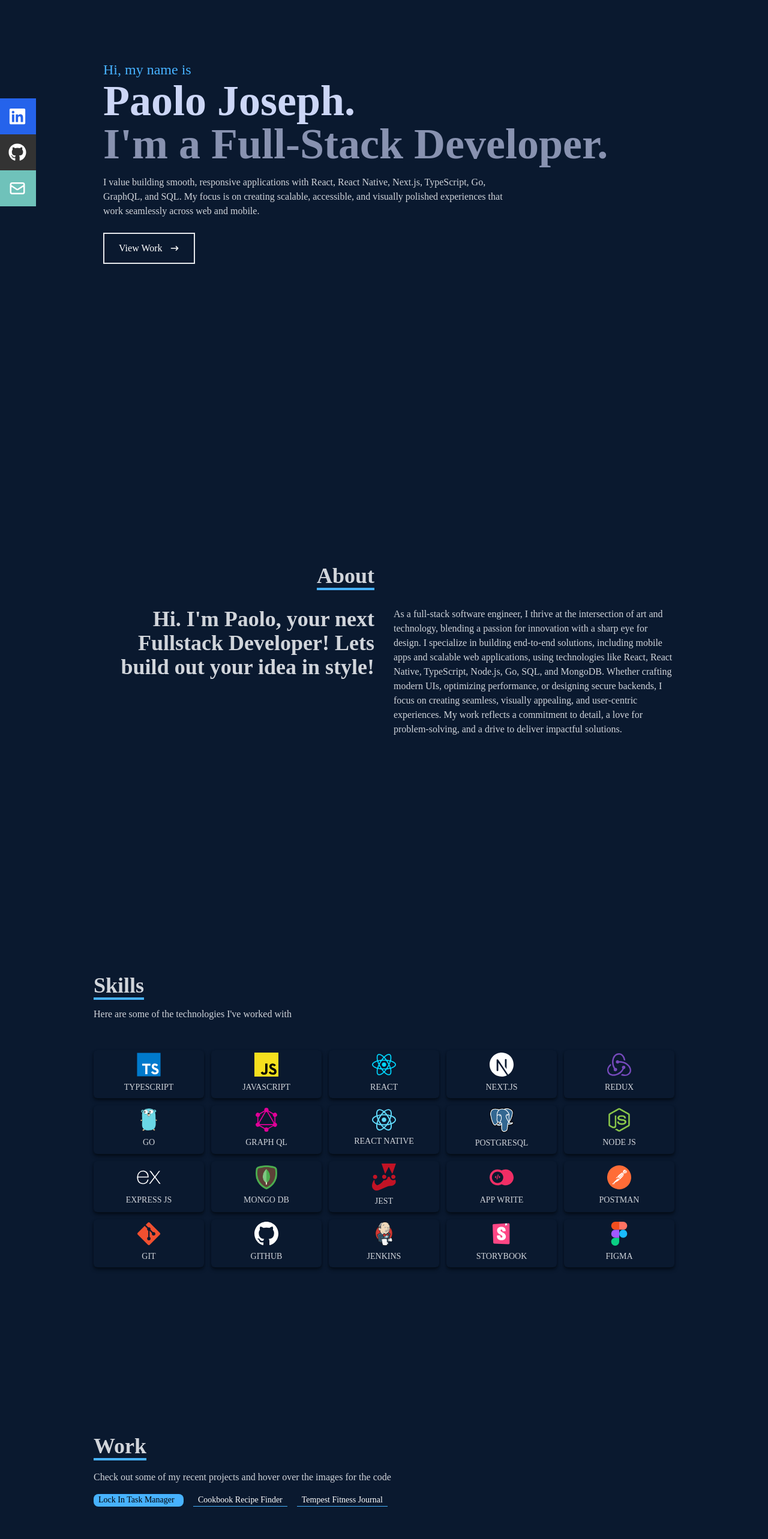
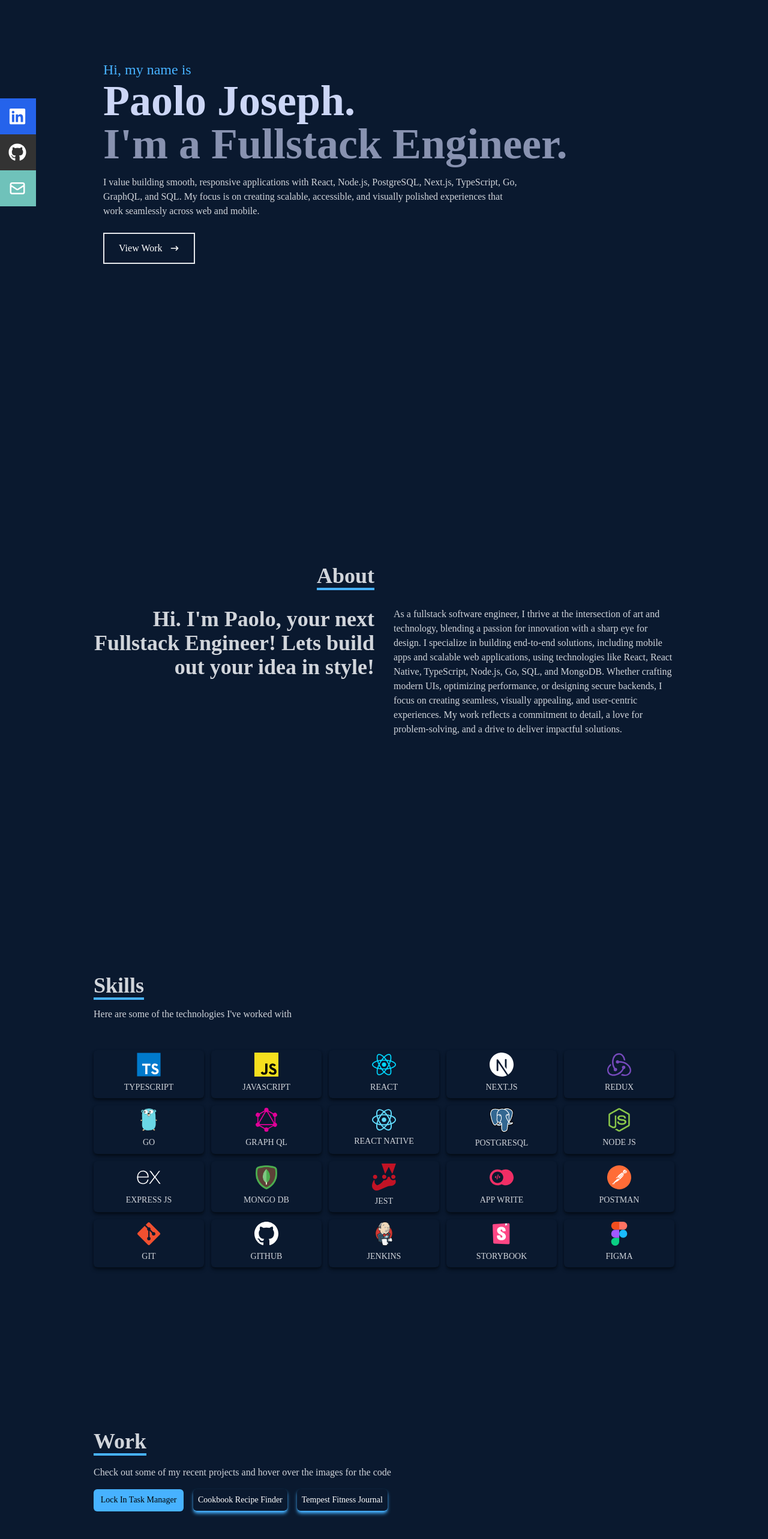
Before and after one commit to artslimedev/devportfolio-react-2022, a React (Create React App) app: page / in a window 1280 px wide. Shown: the part 116-2682 px from the top of the page at 60% size. Built offline with nearby package versions, Linux system fonts and the light colour scheme.

Commit message:
Adjusting work buttons

```diff
--- a/src/ components/About.jsx
+++ b/src/ components/About.jsx
@@ -15,13 +15,13 @@ const About = () => {
         <div className="max-w-[1000px] w-full grid sm:grid-cols-2 gap-8 px-4">
           <div>
             <p className="sm:text-right text-4xl font-bold">
-              Hi. I'm Paolo, your next Fullstack Developer! Lets build out your
+              Hi. I'm Paolo, your next Fullstack Engineer! Lets build out your
               idea in style!
             </p>
           </div>
           <div>
             <p>
-              As a full-stack software engineer, I thrive at the intersection of
+              As a fullstack software engineer, I thrive at the intersection of
               art and technology, blending a passion for innovation with a sharp
               eye for design. I specialize in building end-to-end solutions,
               including mobile apps and scalable web applications, using
--- a/src/ components/Home.jsx
+++ b/src/ components/Home.jsx
@@ -19,11 +19,11 @@ const Home = () => {
           Paolo Joseph.
         </h1>
         <h2 className="text-4xl sm:text-7xl font-bold text-[#8892b0]">
-          I'm a Full-Stack Developer.
+          I'm a Fullstack Engineer.
         </h2>
         <p className="text-gray-300 max-w-[700px] my-4">
-          I value building smooth, responsive applications with React, React
-          Native, Next.js, TypeScript, Go, GraphQL, and SQL. My focus is on
+          I value building smooth, responsive applications with React, Node.js,
+          PostgreSQL, Next.js, TypeScript, Go, GraphQL, and SQL. My focus is on
           creating scalable, accessible, and visually polished experiences that
           work seamlessly across web and mobile.
         </p>
--- a/src/ components/ui/TabsContainer.jsx
+++ b/src/ components/ui/TabsContainer.jsx
@@ -14,12 +14,11 @@ export function TabsContainer() {
           <button
             key={project.title}
             onClick={() => setActiveTab(index)}
-            className={`text-sm px-2 min-w-[150px] w-fit whitespace-nowrap
-        hover:bg-[#47b2ff] hover:rounded-lg hover:text-black text-left
-        transition-all duration-200 ease-in-out
+            className={`text-sm px-2 py-2 min-w-[150px] w-fit whitespace-nowrap
+        shadow-md rounded-md hover:scale-110 shadow-[#47b2ff] duration-500
         ${
           activeTab === index
-            ? "bg-[#47b2ff] rounded-lg text-black"
+            ? "bg-[#47b2ff] shadow-none rounded-lg text-black"
             : "border-b-[#47b2ff] border-b text-white"
         }`}
           >
```
